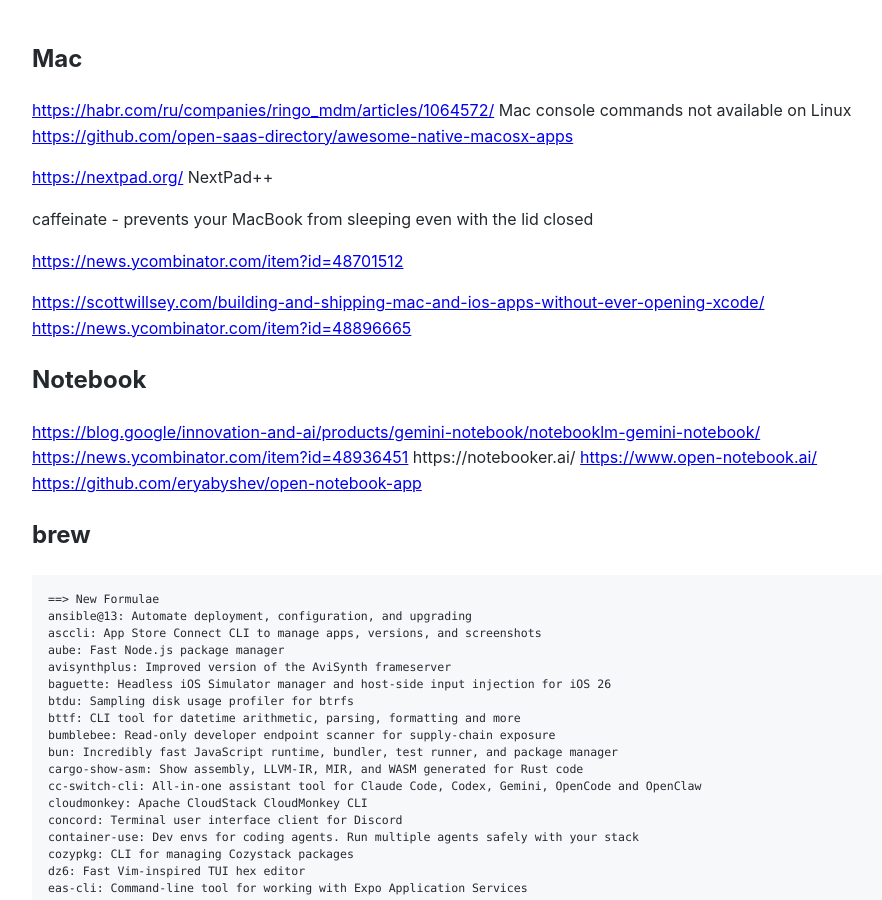
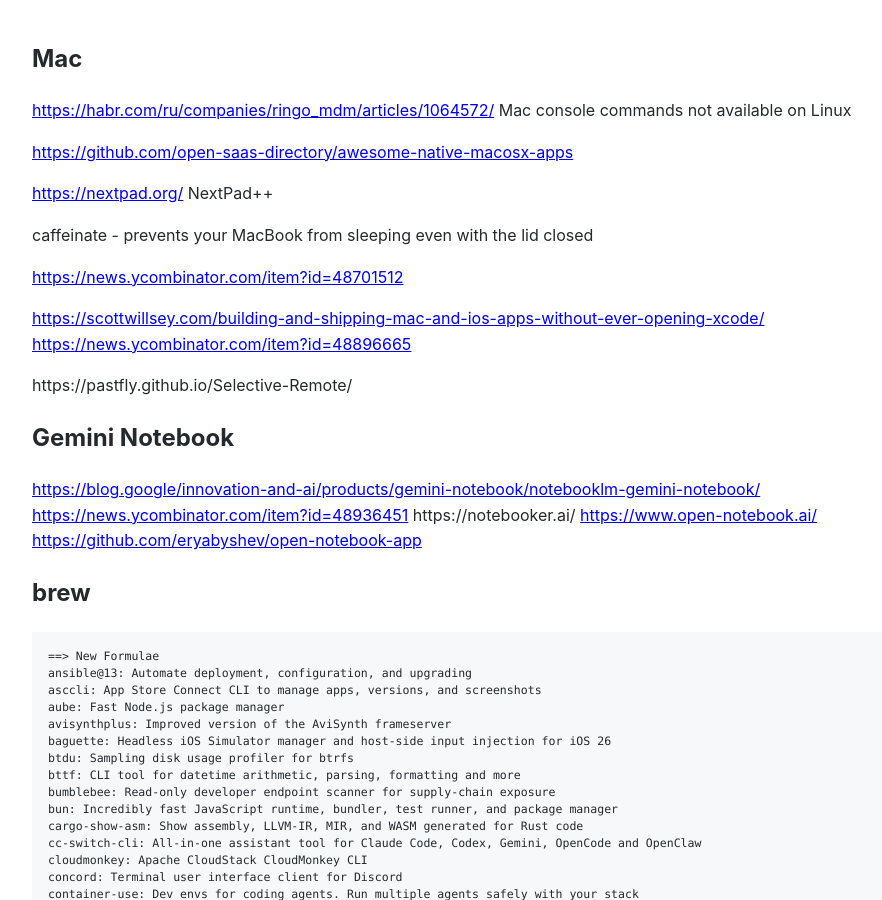
Before and after one commit to Michael-Lubinsky/michael-lubinsky.github.com, a Jekyll site: the page built from Mac/mac.md, in a window 1280 px wide and 900 px high. Shown: the whole window, without its empty margins (158-1040 px from the left). Built offline with Jekyll 4.4.1, drawn with Linux system fonts in a browser that asks for light colours; our own code applies the rules of GitHub Pages for plain Markdown files.

Commit message:
Update mac.md

```diff
--- a/Mac/mac.md
+++ b/Mac/mac.md
@@ -1,6 +1,8 @@
 ## Mac
 
 <https://habr.com/ru/companies/ringo_mdm/articles/1064572/> Mac console commands not available on Linux
+
+
 <https://github.com/open-saas-directory/awesome-native-macosx-apps>
 
 <https://nextpad.org/> NextPad++
@@ -13,7 +15,10 @@
 <https://news.ycombinator.com/item?id=48896665>
 
 
-## Notebook
+https://pastfly.github.io/Selective-Remote/
+
+
+## Gemini Notebook
 <https://blog.google/innovation-and-ai/products/gemini-notebook/notebooklm-gemini-notebook/>
 <https://news.ycombinator.com/item?id=48936451>
 https://notebooker.ai/
```
